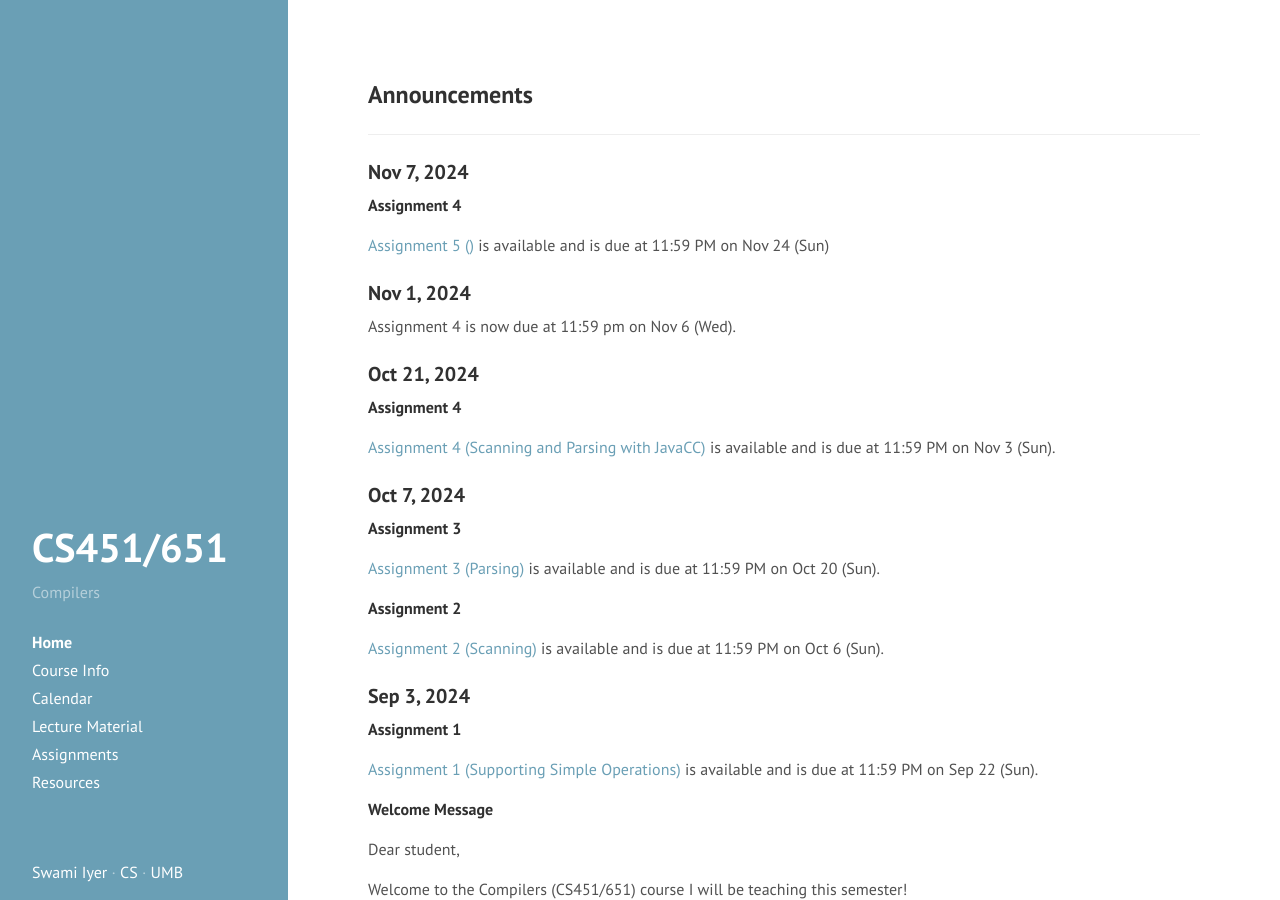
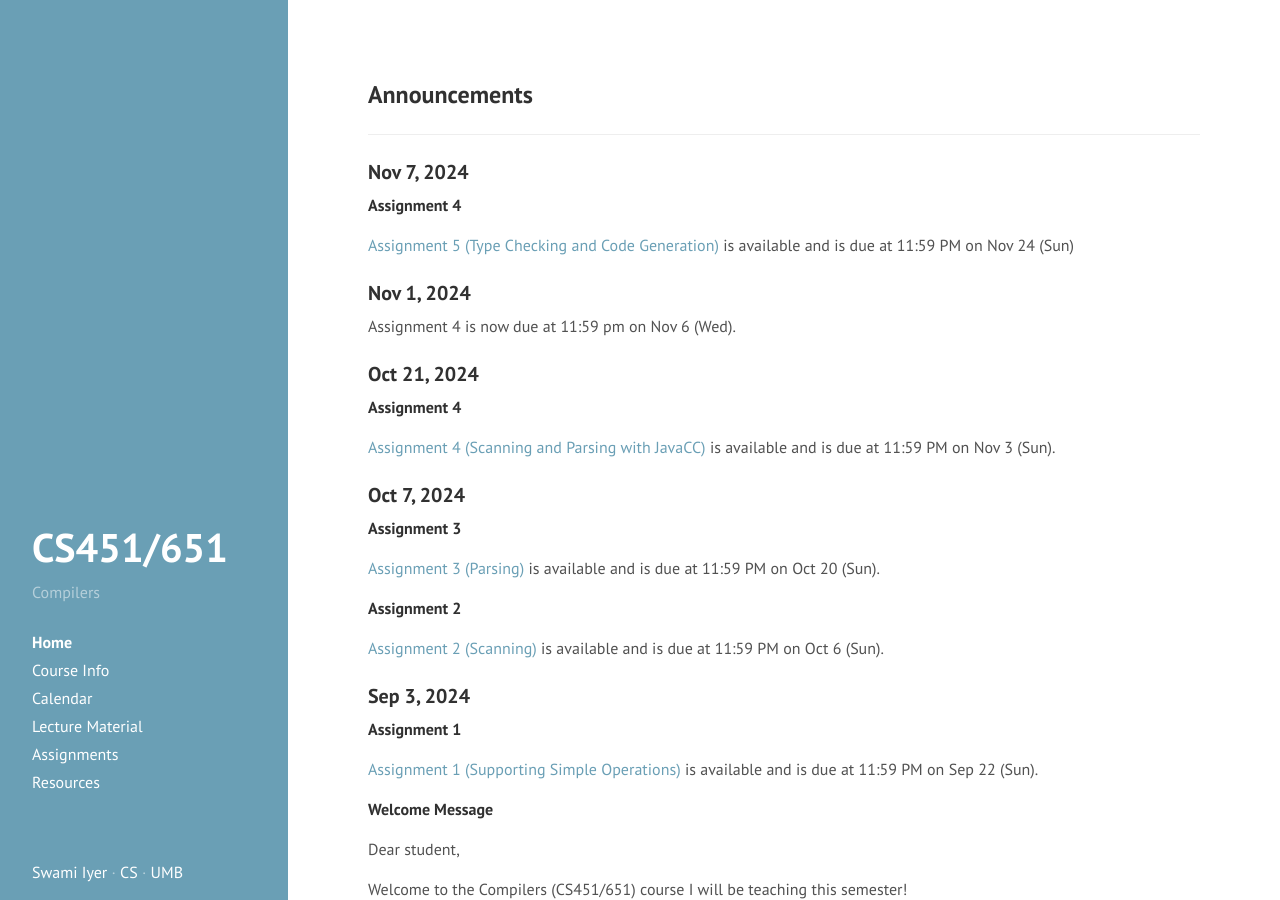
Before and after one commit to swamiiyer/swamiiyer.github.io, a Jekyll site: the page built from _pages/cs451/index.md, in a window 1280 px wide and 900 px high. Built offline with Jekyll 4.4.1, drawn with Linux system fonts in a browser that asks for light colours.

Commit message:
Fixed a typo

```diff
--- a/_pages/cs451/index.md
+++ b/_pages/cs451/index.md
@@ -9,7 +9,7 @@ order: 1
 
 **Assignment 4**
 
-[Assignment 5 ()](assignments.html) is available and is due at 11:59 PM on Nov 24 (Sun)
+[Assignment 5 (Type Checking and Code Generation)](assignments.html) is available and is due at 11:59 PM on Nov 24 (Sun)
 
 ### Nov 1, 2024
 
```
